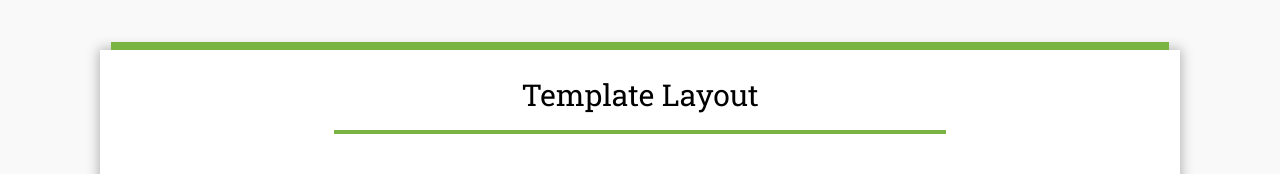
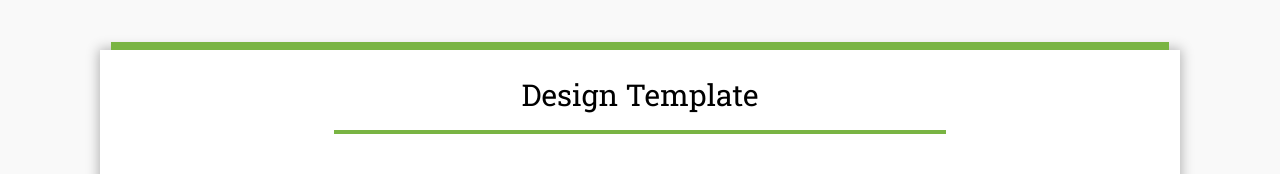
Before and after one commit to Ash-Lee/1_DesignTemplate, a plain HTML site: page index.html in a window 1280 px wide. Shown: the top 174 px of the page. Drawn offline with Linux system fonts and the light colour scheme.

Commit message:
Update index.html and style.scss and README

```diff
--- a/css/style.scss
+++ b/css/style.scss
@@ -1,4 +1,4 @@
-/* Template 1 - CSS */
+/* Design Template 1 - CSS */
 
 
 @import 'reset';
--- a/index.html
+++ b/index.html
@@ -7,7 +7,7 @@
         <meta name="author" content="Ash Lee">
         <meta name="description" content="Design Template Layout 1">
 
-		<title>Template 1</title>
+        <title>Design Template 1</title>
 
         <link href="https://fonts.googleapis.com/css?family=Roboto+Slab:400,700" rel="stylesheet" type="text/css">
         <link href="css/style.css" rel="stylesheet" type="text/css">
@@ -20,7 +20,7 @@
             <header>
                 <div class="row mainheader">
                     <div class="header-r1-c1">
-						<h1>Template Layout</h1>
+                        <h1>Design Template</h1>
                     </div>
                 </div>
 
```
Also changed, not shown: css/style.css, 1 other file. Lines whose indentation alone changed are shown as unchanged.
